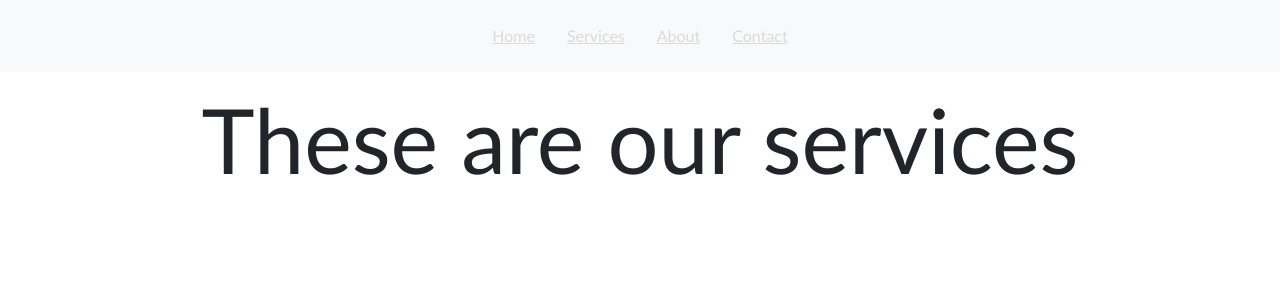
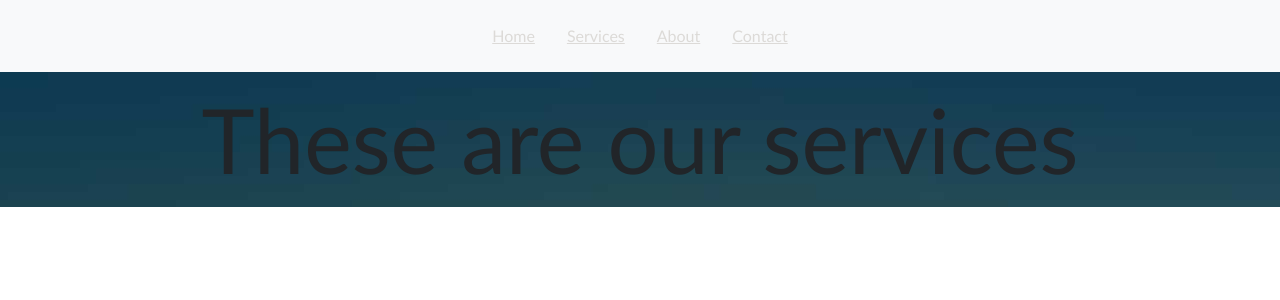
Before and after one commit to Zahra947/services, a React (Create React App) app: page /home in a window 1280 px wide. Shown: the top 300 px of the page. Built offline with nearby package versions, Linux system fonts and the light colour scheme.

Commit message:
added image

```diff
--- a/src/App.js
+++ b/src/App.js
@@ -6,6 +6,7 @@ import Contact from "./pages/Contact";
 import Services from "./pages/Services";
 import "./styles/Header.scss";
 import "./styles/Home.scss";
+import hero_1 from "./media/hero_1.jpg";
 
 export default function App() {
   //this function is the homepage that is designed here
@@ -14,6 +15,7 @@ export default function App() {
       <div>
         <div className="d-flex justify-content-sm-center hfonts">
           These are our services
+          <image src={hero_1} />
         </div>
       </div>
     );
--- a/src/styles/Home.scss
+++ b/src/styles/Home.scss
@@ -1,8 +1,12 @@
 @import"./Header.scss";
 @import"./variables.scss";
+
+@mixin bg-image($image) {
+  background-image: $image;
+}
 
 .hfonts{
   font-family: $header-font;
   font-size: $main-fontsize;
-  background-image: $image-1;
+  @include bg-image(url('../media/hero_1.jpg'));
 }
```
